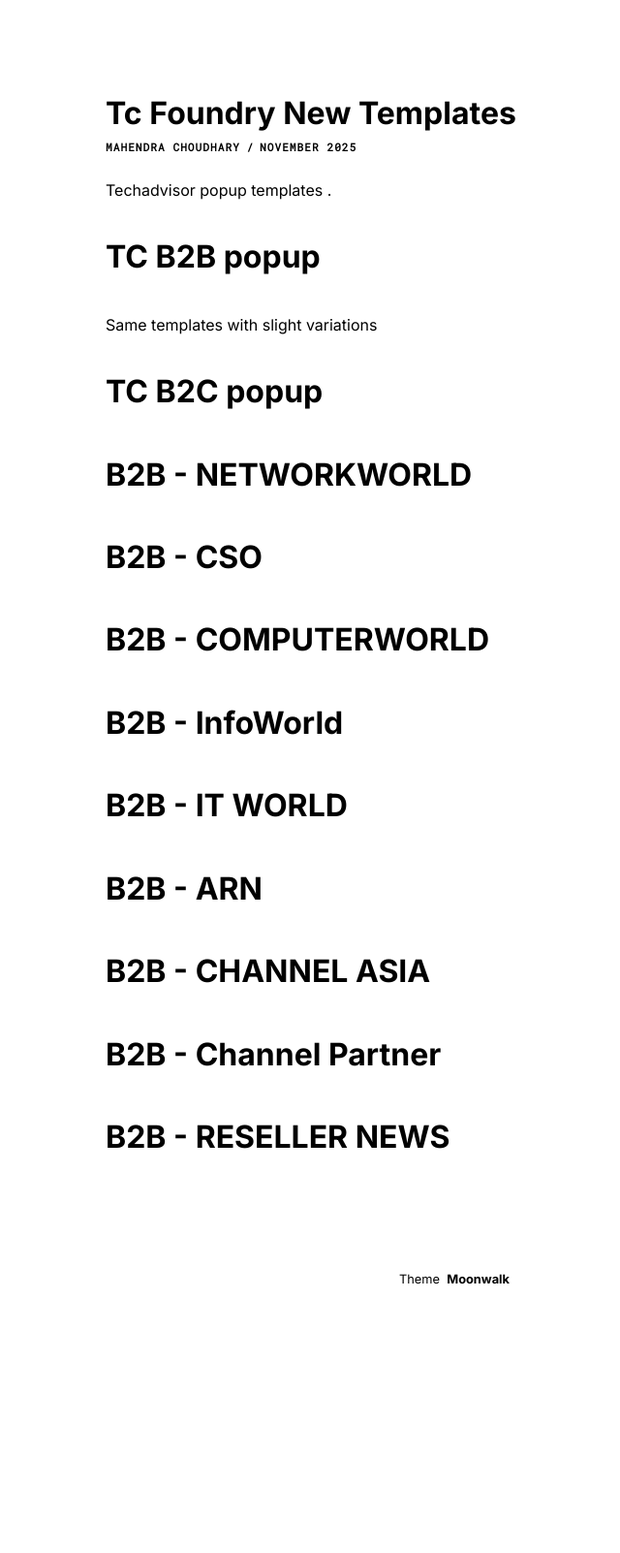
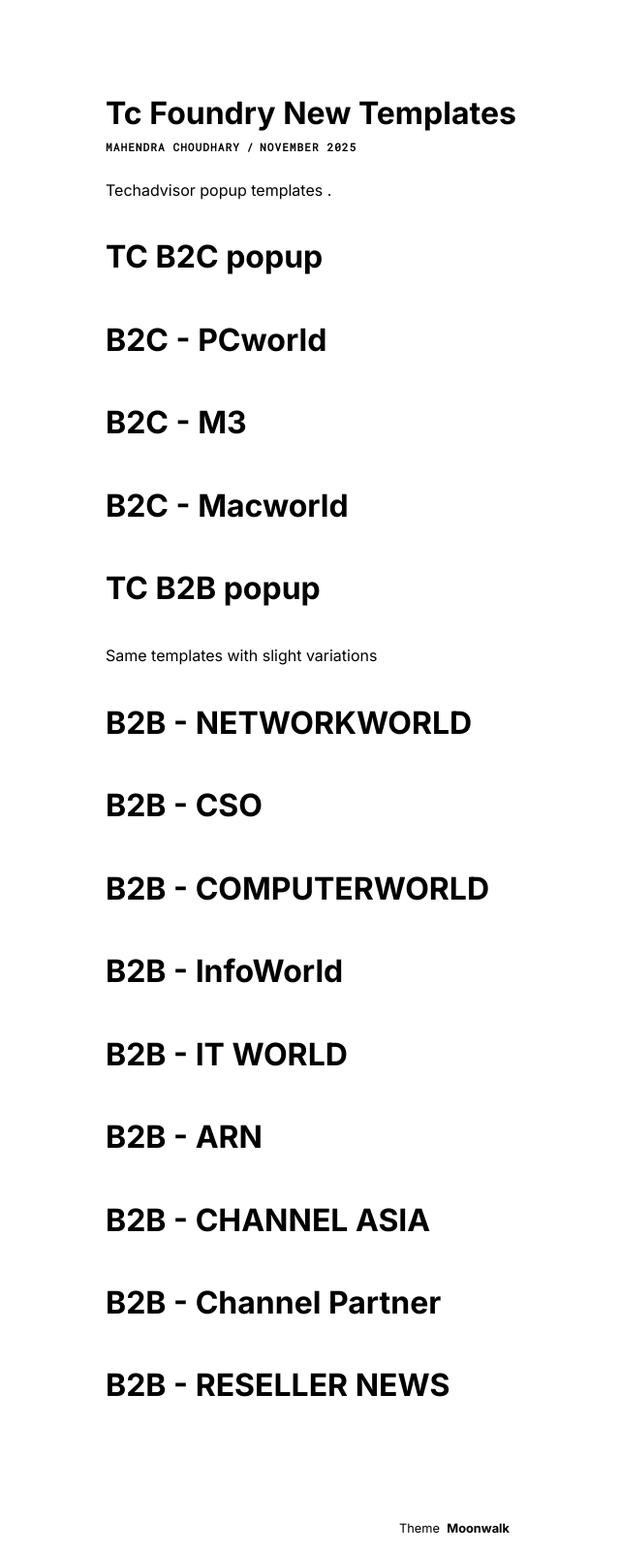
Before and after one commit to mandalorian99/mandalorian99.github.io, a Jekyll site: the page built from _posts/2025-11-18-tc-foundry-new-templates.md, in a window 1280 px wide. Shown: the whole page at 97% size, without its empty margins (171-811 px from the left). Built offline with Jekyll 4.4.1, drawn with Linux system fonts in a browser that asks for light colours; before the commit the page ends 1346 px from its top, so only the background shows below that.

Commit message:
Update 2025-11-18-tc-foundry-new-templates.md
B2C templates

```diff
--- a/_posts/2025-11-18-tc-foundry-new-templates.md
+++ b/_posts/2025-11-18-tc-foundry-new-templates.md
@@ -6,15 +6,30 @@
 
 Techadvisor popup templates .
 
-<h1>TC B2B popup</h1>
-<p>Same templates with slight variations </p>
-<div id="tc_b_2_b">
+<h1>TC B2C popup</h1>
+<div id="tc_b_2_c">
+
+</div>
+
+<h1>B2C - PCworld</h1>
+<div id="PCworld">
+
+</div>
+
+<h1>B2C - M3</h1>
+<div id="M3">
+
+</div>
+
+<h1>B2C - Macworld</h1>
+<div id="Macworld">
 
 </div>
 
 
-<h1>TC B2C popup</h1>
-<div id="tc_b_2_c">
+<h1>TC B2B popup</h1>
+<p>Same templates with slight variations </p>
+<div id="tc_b_2_b">
 
 </div>
 
```
